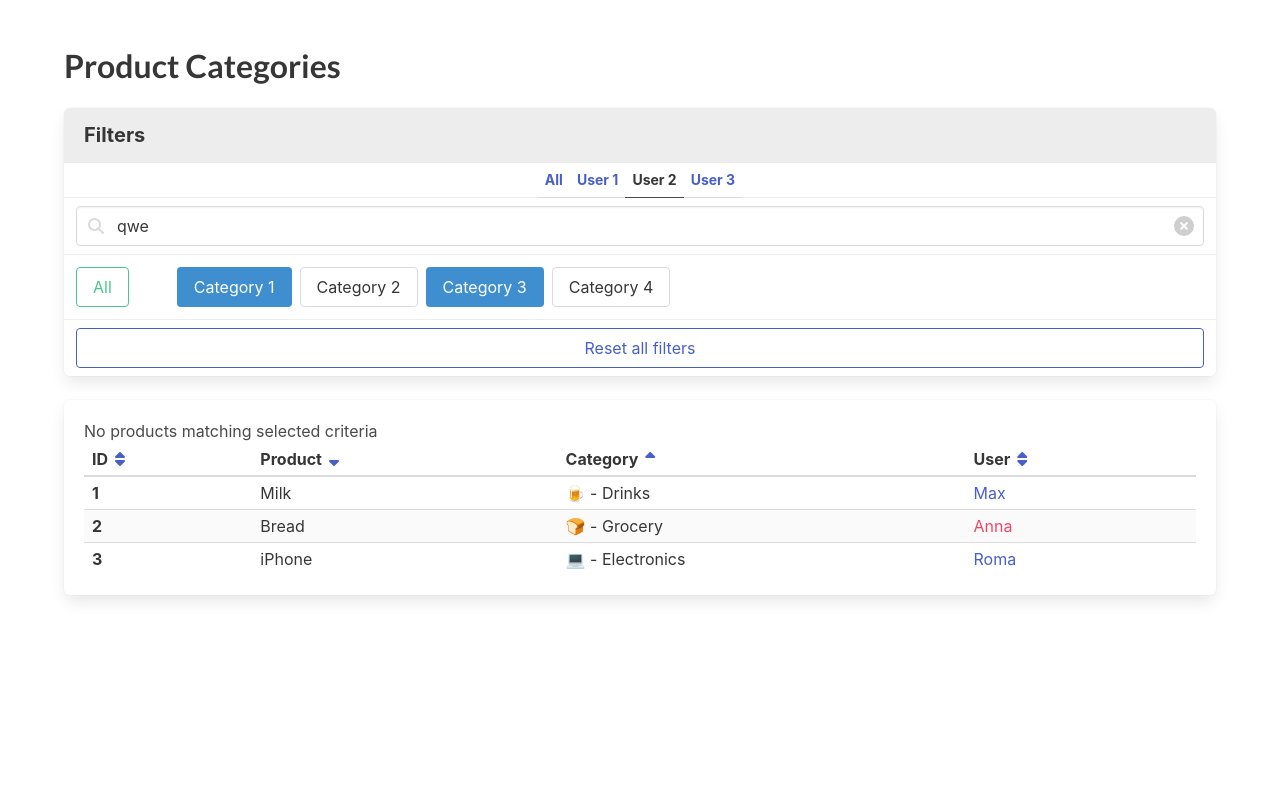
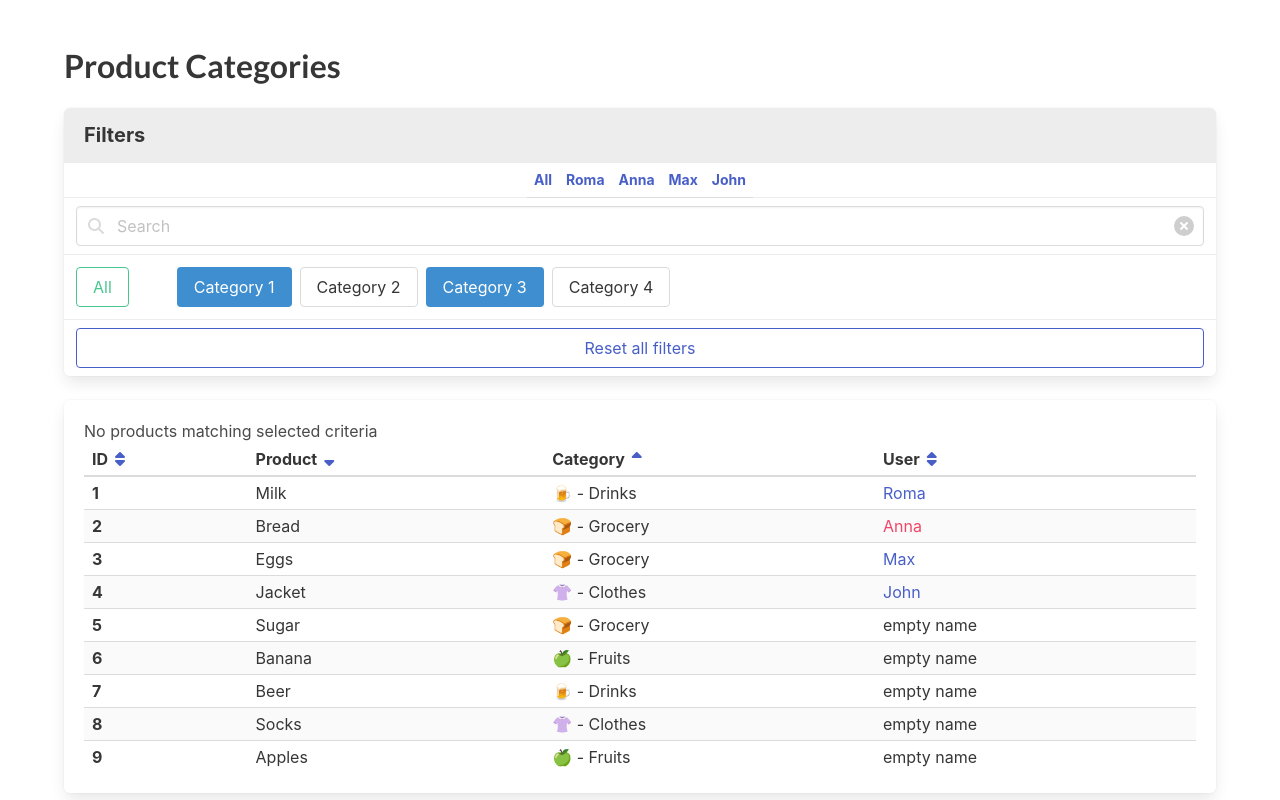
Before and after one commit to alexandra-protyanova/fe_aug23_product-categories-practice, a React (Create React App) app: page / in a window 1280 px wide. Built offline with nearby package versions, Linux system fonts and the light colour scheme.

Commit message:
add solution

```diff
--- a/src/App.jsx
+++ b/src/App.jsx
@@ -1,19 +1,32 @@
 /* eslint-disable jsx-a11y/accessible-emoji */
-import React from 'react';
+import React, { useState } from 'react';
 import './App.scss';
+import { getCategoryId, getUseryId } from './utils/functions';
+import productsFromServer from './api/products';
+import Product from './components/Product';
+import FilterUsersPanel from './components/FilterUsersPanel';
 
-// import usersFromServer from './api/users';
-// import categoriesFromServer from './api/categories';
-// import productsFromServer from './api/products';
-//
-// const products = productsFromServer.map((product) => {
-//   const category = null; // find by product.categoryId
-//   const user = null; // find by category.ownerId
-//
-//   return null;
-// });
+const products = productsFromServer.map(product => ({
+  ...product,
+  category: getCategoryId(product.categoryId),
+  user: getUseryId(product.id),
+}));
 
-export const App = () => (
+export const App = () => {
+  const [currentList, setCurrentList] = useState(products);
+  const [isSorting, setIsSorting] = useState('');
+  const [query, setQuery] = useState('');
+  const inputSymbols = query.trim().toLowerCase();
+
+  const filterSearch = currentList.filter((message) => {
+    const findPeople = message.name.includes(inputSymbols);
+
+    return findPeople;
+  });
+
+  console.log(filterSearch);
+
+  return (
     <div className="section">
       <div className="container">
         <h1 className="title">Product Categories</h1>
@@ -22,36 +35,11 @@ export const App = () => (
           <nav className="panel">
             <p className="panel-heading">Filters</p>
 
-          <p className="panel-tabs has-text-weight-bold">
-            <a
-              data-cy="FilterAllUsers"
-              href="#/"
-            >
-              All
-            </a>
-
-            <a
-              data-cy="FilterUser"
-              href="#/"
-            >
-              User 1
-            </a>
-
-            <a
-              data-cy="FilterUser"
-              href="#/"
-              className="is-active"
-            >
-              User 2
-            </a>
-
-            <a
-              data-cy="FilterUser"
-              href="#/"
-            >
-              User 3
-            </a>
-          </p>
+            <FilterUsersPanel
+              currentList={currentList}
+              setCurrentList={setCurrentList}
+              products={products}
+            />
 
             <div className="panel-block">
               <p className="control has-icons-left has-icons-right">
@@ -60,7 +48,10 @@ export const App = () => (
                   type="text"
                   className="input"
                   placeholder="Search"
-                value="qwe"
+                  value={query}
+                  onChange={(event) => {
+                    setQuery(event.target.value);
+                  }}
                 />
 
                 <span className="icon is-left">
@@ -193,7 +184,11 @@ export const App = () => (
             </thead>
 
             <tbody>
-            <tr data-cy="Product">
+              {currentList.map(product => (
+                <Product product={product} />
+              ))}
+
+              {/* <tr data-cy="Product">
               <td className="has-text-weight-bold" data-cy="ProductId">
                 1
               </td>
@@ -239,10 +234,11 @@ export const App = () => (
               >
                 Roma
               </td>
-            </tr>
+            </tr> */}
             </tbody>
           </table>
         </div>
       </div>
     </div>
-);
+  )
+};
--- /dev/null
+++ b/src/components/FilterUsersPanel.jsx
@@ -0,0 +1,49 @@
+import React, { useState } from 'react';
+import usersFromServer from '../api/users';
+
+const FilterUsersPanel = ({ currentList, setCurrentList, products }) => {
+  const [filterByName, setFilterByName] = useState(null);
+
+  const handlerFilterByName = (userId) => {
+    if (filterByName === userId) {
+      setFilterByName(null);
+      setCurrentList(products);
+    } else {
+      const filterName = currentList.filter(item => item.user
+        && item.user.id === userId);
+
+      setFilterByName(userId);
+      setCurrentList(filterName);
+    }
+  };
+
+  const handlerShowAll = () => {
+    setCurrentList(products);
+  };
+  // user.user.id === userId
+
+  return (
+
+    <p className="panel-tabs has-text-weight-bold">
+      <a
+        data-cy="FilterAllUsers"
+        href="#/"
+        onClick={handlerShowAll}
+      >
+        All
+      </a>
+      {usersFromServer.map(user => (
+        <a
+          data-cy="FilterUser"
+          href="#/"
+          onClick={() => handlerFilterByName(user.id)}
+        >
+          {user.name}
+        </a>
+
+      ))}
+    </p>
+  );
+};
+
+export default FilterUsersPanel;
--- /dev/null
+++ b/src/components/Product.jsx
@@ -0,0 +1,39 @@
+import React from 'react';
+
+const Product = ({ product }) => {
+  const { id, name, category, user } = product;
+  let classForUserSex = '';
+
+  if (user) {
+    if (user.sex === 'm') {
+      classForUserSex = 'has-text-link';
+    } else if (user.sex === 'f') {
+      classForUserSex = 'has-text-danger';
+    }
+  }
+
+  return (
+    <tr data-cy="Product">
+      <td className="has-text-weight-bold" data-cy="ProductId">
+        {id}
+      </td>
+
+      <td data-cy="ProductName">
+        {name}
+      </td>
+
+      <td data-cy="ProductCategory">
+        {`${category[0].icon} - ${category[0].title}`}
+      </td>
+
+      <td
+        data-cy="ProductUser"
+        className={classForUserSex}
+      >
+        {user !== null ? user.name : 'empty name'}
+      </td>
+    </tr>
+  );
+};
+
+export default Product;
--- /dev/null
+++ b/src/utils/functions.js
@@ -0,0 +1,10 @@
+import usersFromServer from '../api/users';
+import categoriesFromServer from '../api/categories';
+
+export function getCategoryId(categoryId) {
+  return categoriesFromServer.filter(category => category.id === categoryId);
+}
+
+export function getUseryId(userId) {
+  return usersFromServer.find(user => user.id === userId) || null;
+}
```
Also changed, not shown: 1 other file (tests, documents, lock files or other folders). Lines whose indentation alone changed are shown as unchanged.
